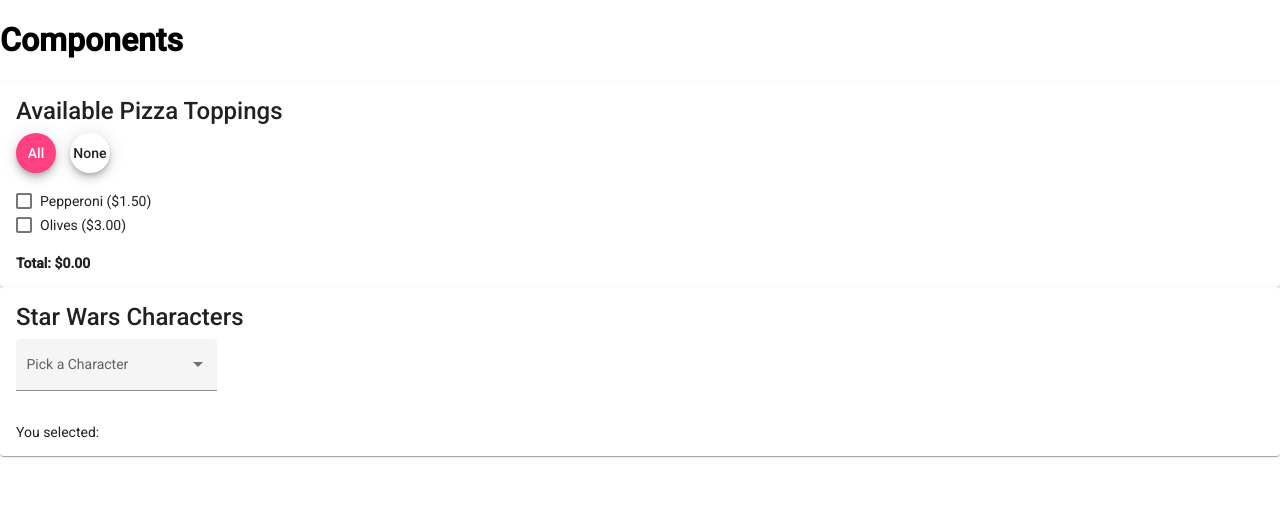
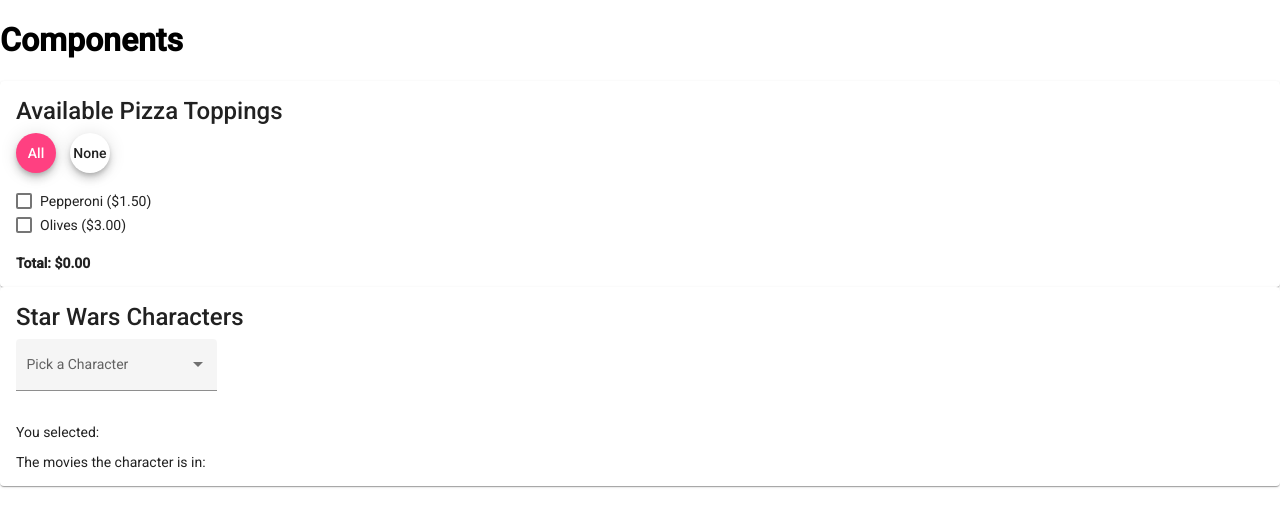
Before and after one commit to tsteelematc/components-2022ftuth, an Angular app: page / in a window 1280 px wide. Shown: the top 526 px of the page. Built offline with nearby package versions, Linux system fonts and the light colour scheme.

Commit message:
made currentCharChanged and made currentMovie

```diff
--- a/src/app/sp-addition/sp-addition.component.html
+++ b/src/app/sp-addition/sp-addition.component.html
@@ -5,12 +5,13 @@
     <mat-card-content>
         <mat-form-field appearance="fill">
             <mat-label>Pick a Character</mat-label>
-            <mat-select [(value)]="currentChar">
+            <mat-select [(value)]="currentChar"
+            (selectionChange)="currentCharChanged()">
                 <mat-option *ngFor="let ci of availableCharacters" [value]="ci.name">{{ci.name}}</mat-option>
             </mat-select>
         </mat-form-field>
         <p>You selected: {{currentChar}}</p>
         <!-- <mat-hint>{{currentChar?.movie}}</mat-hint> -->
-        <!-- <p>The movies the character is in: {{currentChar.value?.movie}}</p> -->
+        <p>The movies the character is in: {{moviesForCurrentChar}}</p>
     </mat-card-content>
 </mat-card>
--- a/src/app/sp-addition/sp-addition.component.ts
+++ b/src/app/sp-addition/sp-addition.component.ts
@@ -30,5 +30,11 @@ export class SPAdditionComponent implements OnInit {
   	currentChar = "";
 	/*() => this.availableCharacters =
   	this.availableCharacters.map(x => ({...x}));  */
-
+	currentCharChanged = () => {
+		this.moviesForCurrentChar =
+		this.availableCharacters.filter(x => x.name === this.currentChar)[0].movie.join(" ,");
+		// this.moviesForCurrentChar =
+		// (this.availableCharacters.find(x => x.name === this.currentChar)??{movie[]}).movie.join(" ,");
+	};
+	moviesForCurrentChar = "";
 }
```
